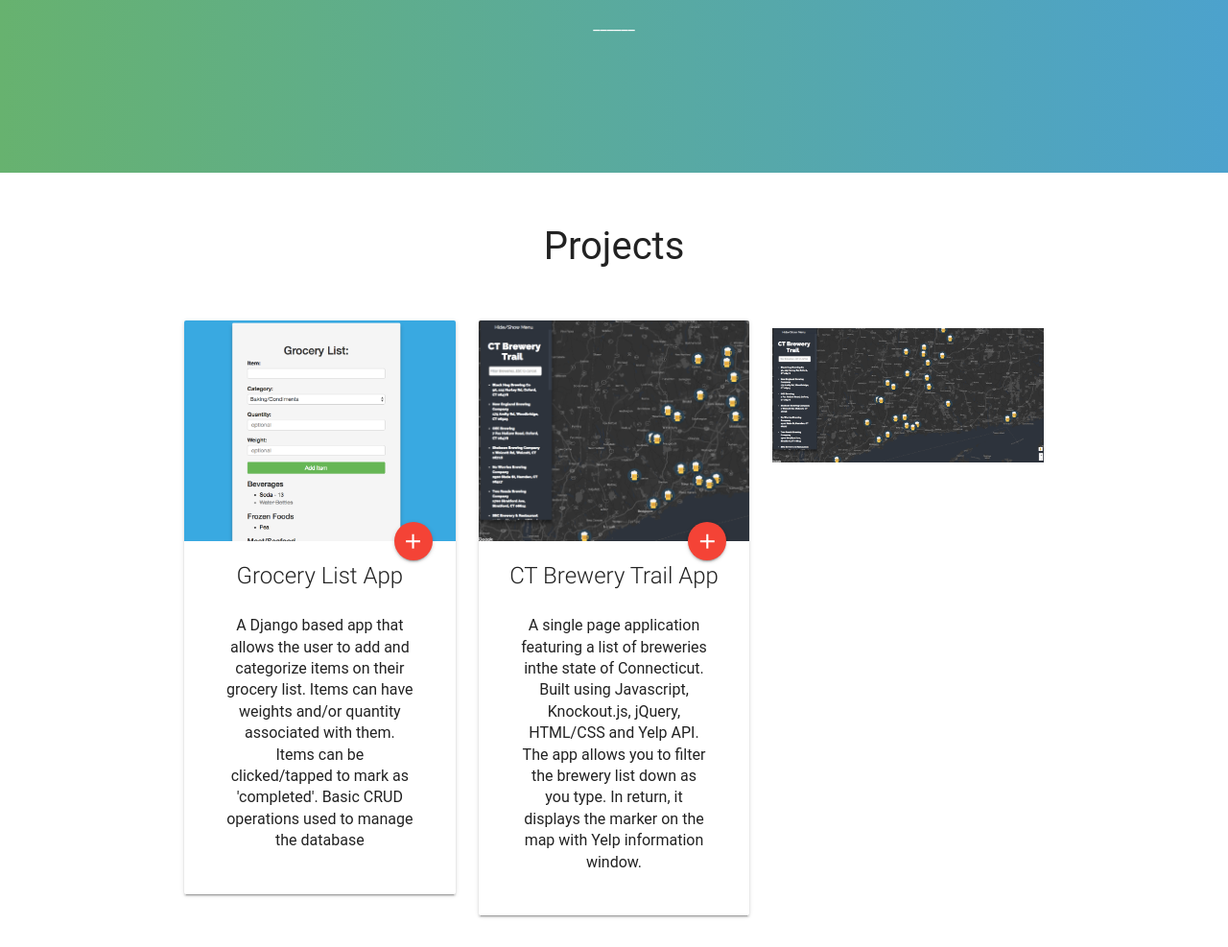
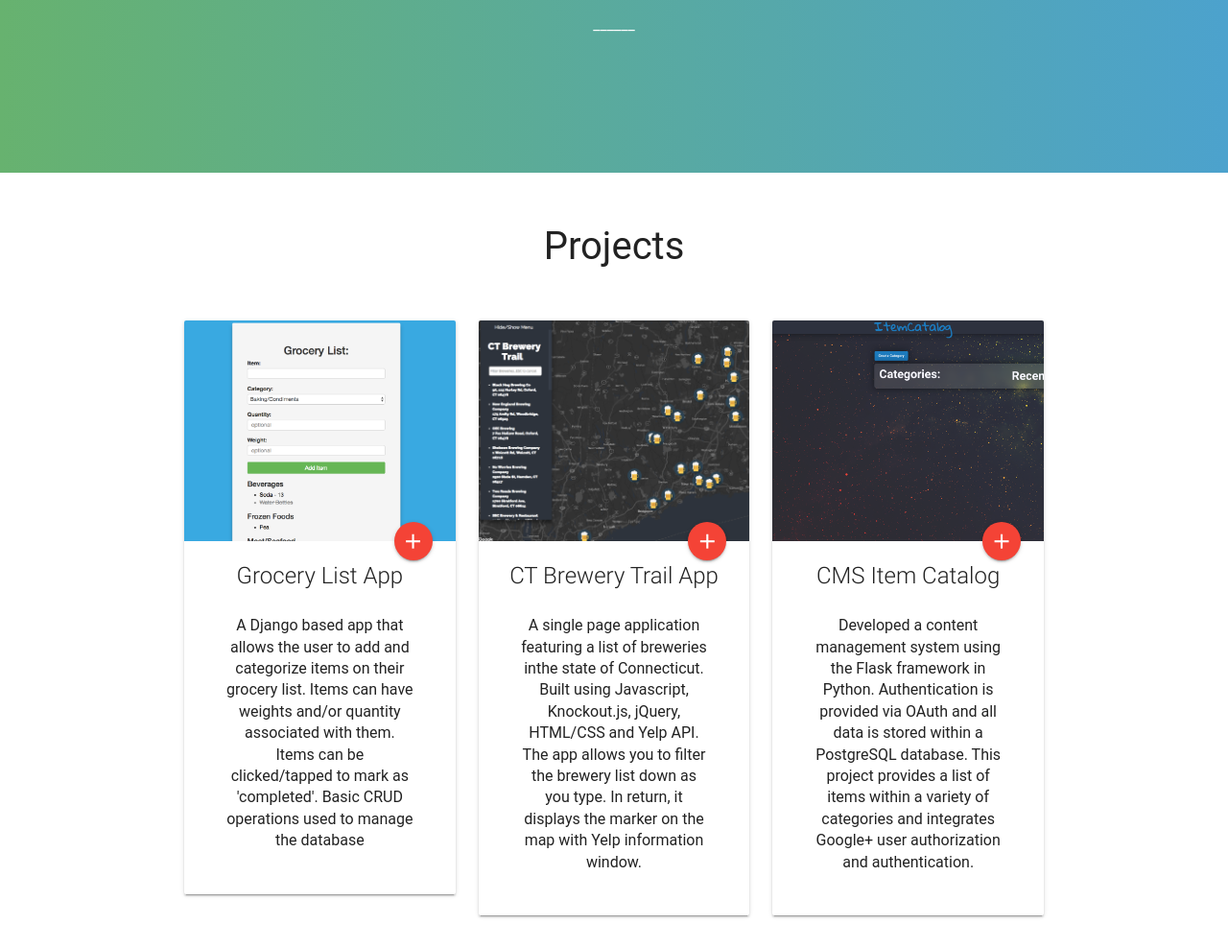
Before and after one commit to greg-czaplicki/NewPortfolio, a Django app: page / in a window 1280 px wide. Shown: the part 586-1573 px from the top of the page at 96% size. Run offline with Django 3.2, Linux system fonts and the light colour scheme; some libraries are stand-ins or nearby versions; some web fonts are replaced.

Commit message:
Feat: Add Portfolio Projects
Add portfolio project images, descriptions and links

```diff
--- a/static/style.css
+++ b/static/style.css
@@ -205,15 +205,16 @@ p {
 
 .chip.red {
     color: #FFF;
-    font-size: 18px;
+    font-size: 16px;
     height: auto;
     border-radius: 5px;
 }
 
 .chip.green {
     color: #FFF;
-    font-size: 18px;
+    font-size: 16px;
     height: auto;
+    border-radius: 5x;
 }
 
 #copyright {
--- a/templates/home.html
+++ b/templates/home.html
@@ -84,7 +84,7 @@
     <div class="container">
 
         <div class="row">
-            <div class="col s10 offset-s1">
+            <div class="col s12">
                 {% if messages %}
                     <ul class="messages center-align">
                         {% for message in messages %}
@@ -181,35 +181,75 @@
             </div>
 
             <div class="col l4 s12">
-                <a href="https://greg-czaplicki.github.io/"><img
-                        class="section scrollspy img-portfolio responsive-img"
-                        src="{% static '/img/brewery.png' %}"
-                        alt=""></a>
+                <div class="card">
+                    <div class="card-image">
+                        <img src="{% static '/img/items.png' %}">
+                        <a href="https://github.com/greg-czaplicki/udacity-itemcatalog"
+                           class="btn-floating halfway-fab
+                        waves-effect
+                        waves-light red" target="_blank"><i
+                                class="material-icons">add</i></a>
+                    </div>
+                    <span class="card-title">CMS Item Catalog</span>
+                    <div class="card-content">
+                        <p class="content-p">Developed a content
+                                             management
+                                             system using the Flask framework
+                                             in Python. Authentication is
+                                             provided via OAuth and all data is
+                                             stored within a PostgreSQL
+                                             database. This project provides a
+                                             list of items within a variety of
+                                             categories and integrates
+                                             Google+ user authorization and
+                                             authentication.</p>
                     </div>
                 </div>
-        <div class="row center">
-            <div class="col l4 s12">
-                <img
-                        class="section scrollspy img-portfolio"
-                        src="http://www.fillmurray.com/g/300/300"
-                        alt="">
             </div>
 
-            <div class="col l4 s12">
-                <img
-                        class="section scrollspy img-portfolio"
-                        src="http://www.fillmurray.com/g/300/300"
-                        alt="">
         </div>
 
-            <div class="col l4 s12">
-                <img
-                        class="section scrollspy img-portfolio"
-                        src="http://www.fillmurray.com/g/300/300"
-                        alt="">
+        <div class="row center">
+            <div class="col l12 s12 center-align">
+                <div class="card">
+                    <div class="card-image">
+                        <img src="{% static '/img/linux.png' %}">
+                        <a href="https://github.com/greg-czaplicki/udacity-linux-server-configuration"
+                           class="btn-floating halfway-fab
+                        waves-effect
+                        waves-light red" target="_blank"><i
+                                class="material-icons">add</i></a>
                     </div>
-            </di
+                    <span class="card-title">Linux Server Configuration</span>
+                    <div class="card-content">
+                        <p class="content-p">Installed and configured all
+                                             required software to turn a
+                                             baseline Ubuntu Amazon Web
+                                             Services server into a fully
+                                             functional web application
+                                             server including installing
+                                             updates, securing it from a number
+                                             of attack vectors and
+                                             installing/configuring web and
+                                             database servers.</p>
+                    </div>
+                </div>
+            </div>
 
+{#            <div class="col l4 s12">#}
+{#                <img#}
+{#                        class="section scrollspy img-portfolio"#}
+{#                        src="http://www.fillmurray.com/g/300/300"#}
+{#                        alt="">#}
+{#            </div>#}
+{##}
+{#            <div class="col l4 s12">#}
+{#                <img#}
+{#                        class="section scrollspy img-portfolio"#}
+{#                        src="http://www.fillmurray.com/g/300/300"#}
+{#                        alt="">#}
+{#            </div>#}
+{#            </div>#}
 
         </div>
 </section>
```
Also changed, not shown: static/img/items.png (added), static/img/linux.png (added). Lines whose indentation alone changed are shown as unchanged.
